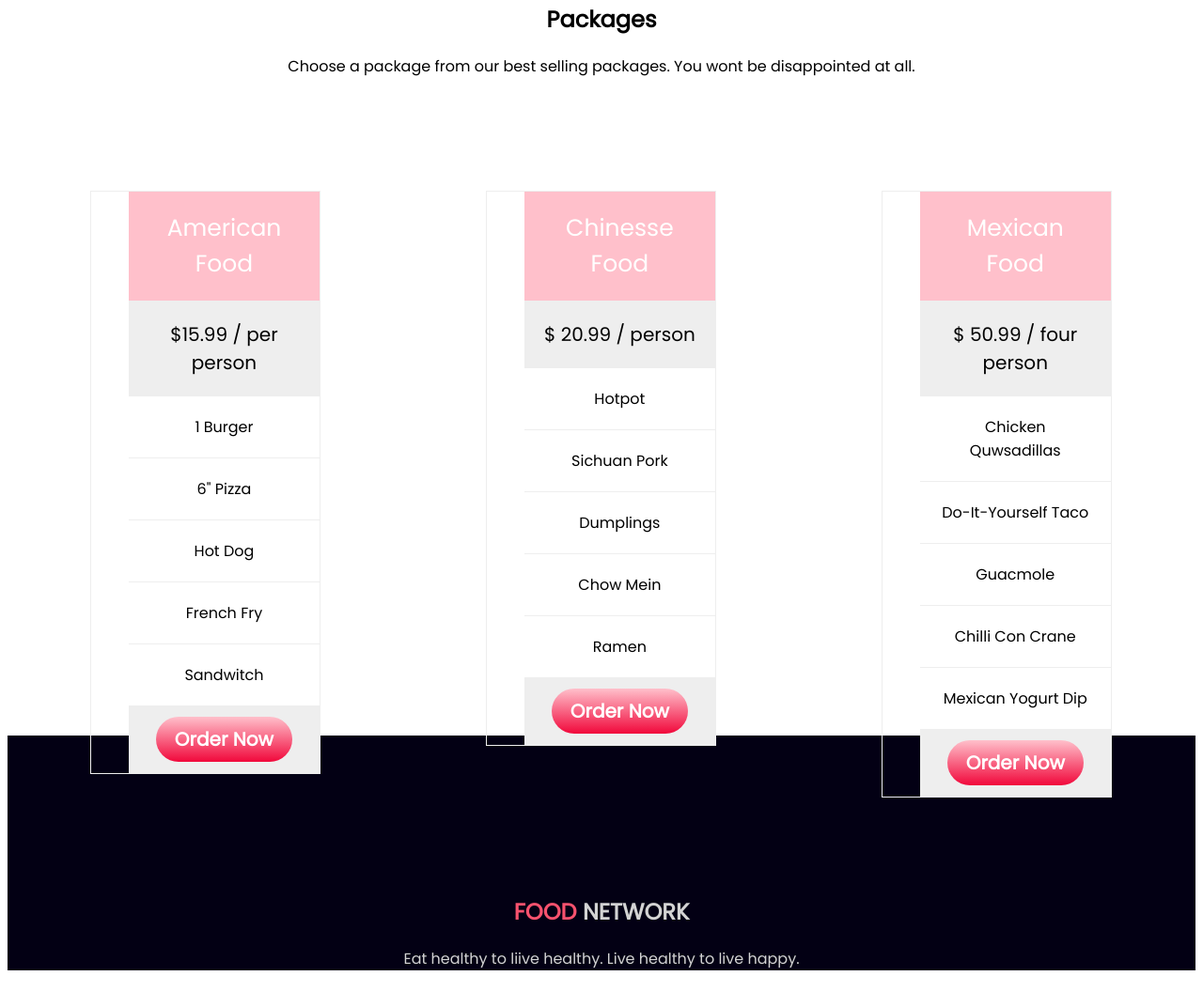
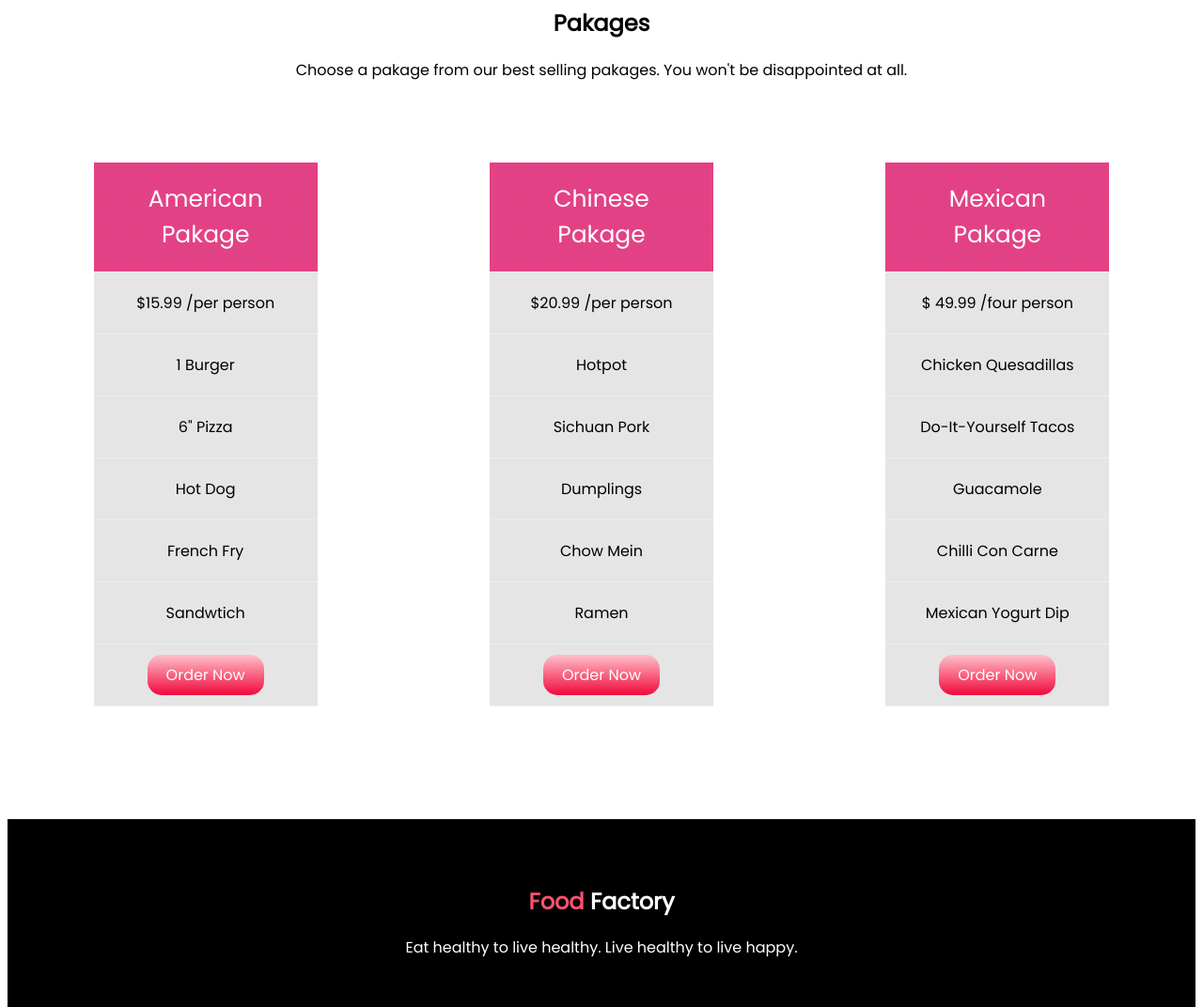
Before and after one commit to mironkur62/food-network, a plain HTML site: page index.html in a window 1280 px wide. Shown: the part 3223-4295 px from the top of the page at 94% size. Before the commit the page ends 4272 px from the top, so only its background shows below. Drawn offline with Linux system fonts and the light colour scheme.

Commit message:
footer fixed

```diff
--- a/index.html
+++ b/index.html
@@ -96,57 +96,62 @@
             </div>
         </div>
     </section><br><br><br>
-    <section>
-        <h2 style="text-align:center">Packages</h2>
-        <p style="text-align:center">Choose a package from our best selling packages. You wont be disappointed at all.
-        </p>
-
-        <div class="columns">
+    <section class="price-section">
+        <div class="pakage-title">
+            <h1>Pakages</h1>
+            <p>Choose a pakage from our best selling pakages. You won't be disappointed at all.</p>
+        </div>
+        <div class="pakage-all">
+            <div class="pakage-item">
                 <ul class="price">
-                <li class="header">American Food</li>
-                <li class="grey">$15.99 / per person</li>
+                    <li class="header">American Pakage</li>
+                    <li class="orange">$15.99 /per person</li>
                     <li>1 Burger</li>
                     <li>6" Pizza</li>
                     <li>Hot Dog</li>
                     <li>French Fry</li>
-                <li>Sandwitch </li>
-                <li class="grey"><a class="link-button" href="https://www.foodpanda.com.bd/" target="_blank">Order
-                        Now</a></li>
+                    <li>Sandwtich</li>
+                    <li class="order-now"><a class="link-button" href="https://www.foodpanda.com.bd/"
+                            target="_blank">Order Now</a>
+                    </li>
                 </ul>
             </div>
-
-        <div class="columns">
+            <div class="pakage-item">
                 <ul class="price">
-                <li class="header">Chinesse Food</li>
-                <li class="grey">$ 20.99 / person</li>
+                    <li class="header">Chinese Pakage</li>
+                    <li class="orange">$20.99 /per person</li>
                     <li>Hotpot</li>
                     <li>Sichuan Pork</li>
                     <li>Dumplings</li>
                     <li>Chow Mein</li>
-                <li>Ramen</li>
-                <li class="grey"><a class="link-button" href="https://www.foodpanda.com.bd/" target="_blank">Order
-                        Now</a></li>
+                    <li> Ramen</li>
+                    <li class="order-now"><a class="link-button" href="https://www.foodpanda.com.bd/"
+                            target="_blank">Order Now</a>
+                    </li>
                 </ul>
             </div>
-
-        <div class="columns">
+            <div class="pakage-item">
                 <ul class="price">
-                <li class="header">Mexican Food</li>
-                <li class="grey">$ 50.99 / four person</li>
-                <li>Chicken Quwsadillas</li>
-                <li>Do-It-Yourself Taco</li>
-                <li>Guacmole</li>
-                <li>Chilli Con Crane</li>
-                <li>Mexican Yogurt Dip</li>
-                <li class="grey"><a class="link-button" href="https://www.foodpanda.com.bd/" target="_blank">Order
-                        Now</a></li>
+                    <li class="header">Mexican Pakage</li>
+                    <li class="orange">$ 49.99 /four person</li>
+                    <li>Chicken Quesadillas</li>
+                    <li>Do-It-Yourself Tacos</li>
+                    <li> Guacamole</li>
+                    <li>Chilli Con Carne</li>
+                    <li>Mexican Yogurt Dip </li>
+                    <li class="order-now"><a class="link-button" href="https://www.foodpanda.com.bd/"
+                            target="_blank">Order Now</a>
+                    </li>
                 </ul>
             </div>
+        </div>
     </section>
-    <section class="black-box">
-        <h1><span>FOOD </span><span class="light-gray"> NETWORK</span> </h1>
-        <p><span class="light-gray"> Eat healthy to liive healthy. Live healthy to live happy.</span></p>
-    </section>
+    <footer>
+        <div class="footer-box">
+            <h2><span>Food</span> Factory</h2>
+            <p>Eat healthy to live healthy. Live healthy to live happy.</p>
+        </div>
+    </footer>
 </body>
 
 </html>
--- a/style.css
+++ b/style.css
@@ -85,51 +85,50 @@ span{
     border-radius: 8px;
     margin: auto
 }
-.black-box{
-    background: rgb(3, 0, 20);
-    text-align:center;
-    width: 100%;
-    height: 150%;
-    padding-top: 20px;
-    margin-top: 700px;
+.pakage-all {
+    display: flex;
 }
-.light-gray{
-    color: lightgray;
+.pakage-item {
+    margin: 50px auto;
+    width: 33%;
+    padding: 0 1%;
 }
-* {
-    box-sizing: border-box;
-  }
-.columns {
-  float: left;
-  width: 33.3%;
-  padding: 88px;
-}
+
 .price {
     list-style-type: none;
-  border: 1px solid #eee;
-  -webkit-transition: 0.3s;
-  transition: 0.3s;
+    margin: 0;
+    padding: 5% 20%;
 }
+
 .price .header {
-  background-color: pink;
+    background-color: #fc4994;
     color: white;
     font-size: 25px;
+}
+
+.pakage-title{
+    text-align: center;
 }
 .price li {
     border-bottom: 1px solid #eee;
     padding: 20px;
     text-align: center;
+    background-image: linear-gradient(rgba(0, 0, 0, 0.1), rgba(0, 0, 0, 0.1));
     }
-.price .grey {
-  background-color: #eee;
-  font-size: 20px;
+
+.order-now a {
+    text-decoration: none;
+    padding: 10px 20px;
+    border-radius: 15px;
+    font-weight: 500;
 }
-.button {
-  background-color: #04AA6D;
-  border: none;
-  color: white;
-  padding: 10px 25px;
+.footer-box{
+    padding: 50px;
+    position: relative;
+    top: 50px;
+    background: black;
     text-align: center;
-  text-decoration: none;
-  font-size: 18px;
+    color: #fff;
+    margin: 0;
+    height: 100px;
 }
```
Lines whose indentation alone changed are shown as unchanged.
